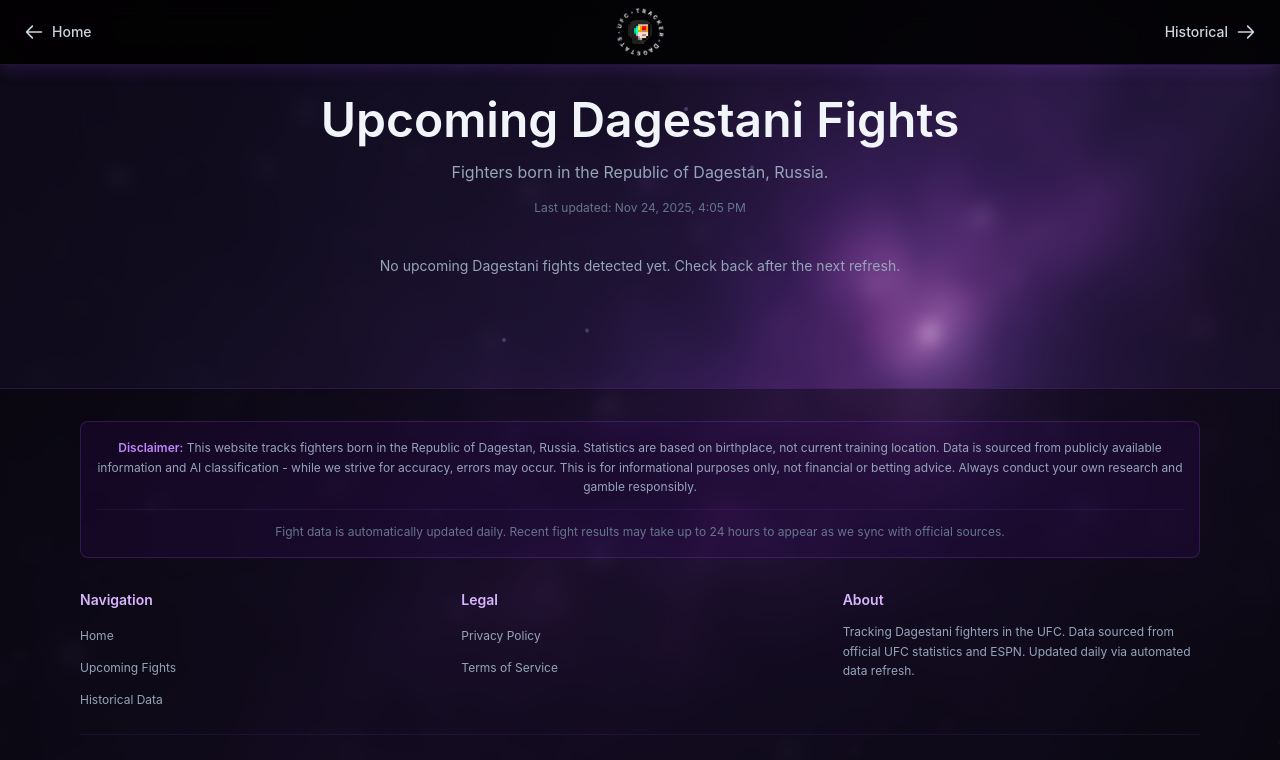
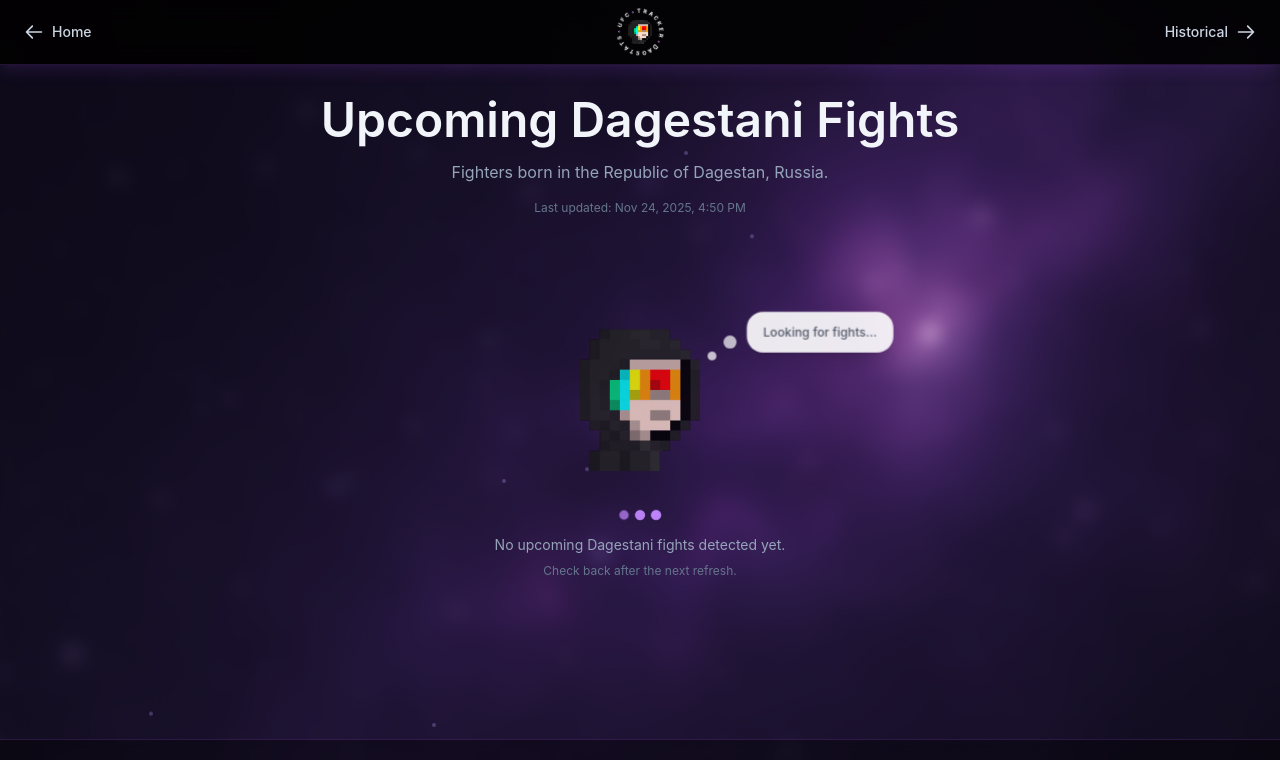
Before and after one commit to point-onefive/dagestani_mma, a Next.js app: page /upcoming in a window 1280 px wide. Shown: the top 760 px of the page. Built offline with nearby package versions, Linux system fonts and the light colour scheme.

Commit message:
Add animated searching state with thought bubbles for empty upcoming page

```diff
--- a/app/upcoming/UpcomingClient.tsx
+++ b/app/upcoming/UpcomingClient.tsx
@@ -6,6 +6,7 @@ import PageHeader from '@/components/PageHeader';
 import FightCard from '@/components/FightCard';
 import MinimalNav from '@/components/MinimalNav';
 import Footer from '@/components/Footer';
+import SearchingState from '@/components/SearchingState';
 import type { UpcomingMatch } from '@/lib/dagestan';
 import { setBackgroundState } from '@/lib/transitions';
 
@@ -74,14 +75,7 @@ export default function UpcomingClient({ upcoming, lastRefresh }: UpcomingClient
           </div>
         )}
         {upcoming.length === 0 ? (
-          <motion.p
-            initial={{ opacity: 0, y: 20 }}
-            animate={{ opacity: 1, y: 0 }}
-            transition={{ duration: 0.5 }}
-            className="mt-10 text-center text-slate-400 text-sm"
-          >
-            No upcoming Dagestani fights detected yet. Check back after the next refresh.
-          </motion.p>
+          <SearchingState />
         ) : (
           <motion.section
             variants={container}
--- /dev/null
+++ b/components/SearchingState.tsx
@@ -0,0 +1,143 @@
+// components/SearchingState.tsx
+'use client';
+
+import { motion } from 'framer-motion';
+import Image from 'next/image';
+
+export default function SearchingState() {
+  return (
+    <div className="mt-16 flex flex-col items-center justify-center gap-8 py-12">
+      {/* Animated character looking left and right */}
+      <motion.div
+        className="relative"
+        initial={{ opacity: 0, scale: 0.8 }}
+        animate={{ opacity: 1, scale: 1 }}
+        transition={{ duration: 0.5 }}
+      >
+        {/* Character that flips left/right */}
+        <motion.div
+          animate={{
+            scaleX: [1, 1, -1, -1, 1],
+          }}
+          transition={{
+            duration: 4,
+            repeat: Infinity,
+            ease: "easeInOut",
+            times: [0, 0.4, 0.5, 0.9, 1]
+          }}
+        >
+          <Image
+            src="/regen_226.png"
+            alt="Looking for fights"
+            width={120}
+            height={120}
+            className="opacity-80"
+          />
+        </motion.div>
+
+        {/* Speech bubble */}
+        <motion.div
+          initial={{ opacity: 0, y: 10 }}
+          animate={{ opacity: 1, y: 0 }}
+          transition={{ delay: 0.5, duration: 0.5 }}
+          className="absolute -right-48 -top-4 z-10"
+        >
+          {/* Thought bubbles - small circles leading to main bubble */}
+          <motion.div
+            className="absolute -left-10 top-10 w-2 h-2 rounded-full bg-white/90"
+            animate={{
+              scale: [1, 1.2, 1],
+              opacity: [0.6, 1, 0.6],
+            }}
+            transition={{
+              duration: 2,
+              repeat: Infinity,
+              ease: "easeInOut",
+              delay: 0.1
+            }}
+          />
+          <motion.div
+            className="absolute -left-6 top-6 w-3 h-3 rounded-full bg-white/90"
+            animate={{
+              scale: [1, 1.2, 1],
+              opacity: [0.6, 1, 0.6],
+            }}
+            transition={{
+              duration: 2,
+              repeat: Infinity,
+              ease: "easeInOut",
+              delay: 0.05
+            }}
+          />
+
+          {/* Main bubble */}
+          <motion.div
+            animate={{
+              scale: [1, 1.05, 1],
+            }}
+            transition={{
+              duration: 2,
+              repeat: Infinity,
+              ease: "easeInOut"
+            }}
+            className="bg-white/90 backdrop-blur-sm rounded-2xl px-4 py-3 shadow-lg"
+          >
+            <motion.p
+              animate={{
+                opacity: [0.6, 1, 0.6],
+              }}
+              transition={{
+                duration: 2,
+                repeat: Infinity,
+                ease: "easeInOut"
+              }}
+              className="text-xs text-slate-800 whitespace-nowrap font-medium"
+            >
+              Looking for fights...
+            </motion.p>
+          </motion.div>
+        </motion.div>
+
+        {/* Scanning effect dots */}
+        <motion.div
+          className="absolute -bottom-12 left-1/2 -translate-x-1/2 flex gap-2"
+          initial={{ opacity: 0 }}
+          animate={{ opacity: 1 }}
+          transition={{ delay: 0.8 }}
+        >
+          {[0, 1, 2].map((i) => (
+            <motion.div
+              key={i}
+              animate={{
+                scale: [1, 1.3, 1],
+                opacity: [0.3, 1, 0.3],
+              }}
+              transition={{
+                duration: 1.5,
+                repeat: Infinity,
+                delay: i * 0.2,
+                ease: "easeInOut"
+              }}
+              className="w-2 h-2 rounded-full bg-purple-400"
+            />
+          ))}
+        </motion.div>
+      </motion.div>
+
+      {/* Message */}
+      <motion.div
+        initial={{ opacity: 0, y: 20 }}
+        animate={{ opacity: 1, y: 0 }}
+        transition={{ delay: 1, duration: 0.5 }}
+        className="text-center space-y-2 mt-8"
+      >
+        <p className="text-slate-400 text-sm">
+          No upcoming Dagestani fights detected yet.
+        </p>
+        <p className="text-slate-500 text-xs">
+          Check back after the next refresh.
+        </p>
+      </motion.div>
+    </div>
+  );
+}
--- a/data/last-refresh.json
+++ b/data/last-refresh.json
@@ -1,3 +1,3 @@
 {
-  "timestamp": "2025-11-24T16:05:00.241Z"
+  "timestamp": "2025-11-24T16:50:53.129Z"
 }
```
Also changed, not shown: data/fighters.json, data/historical.json.
